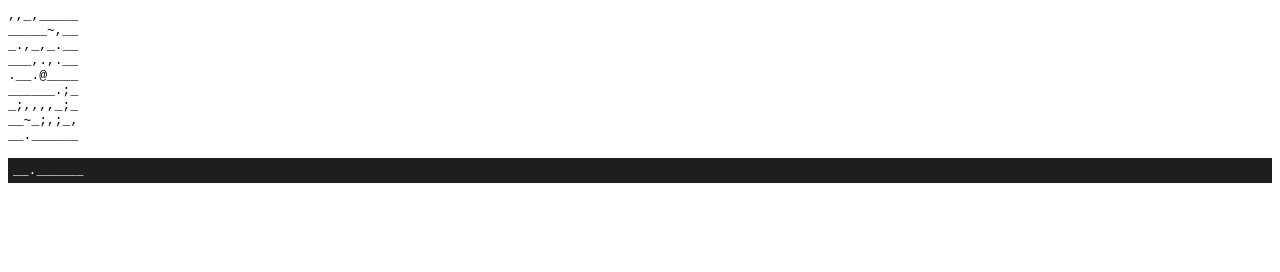
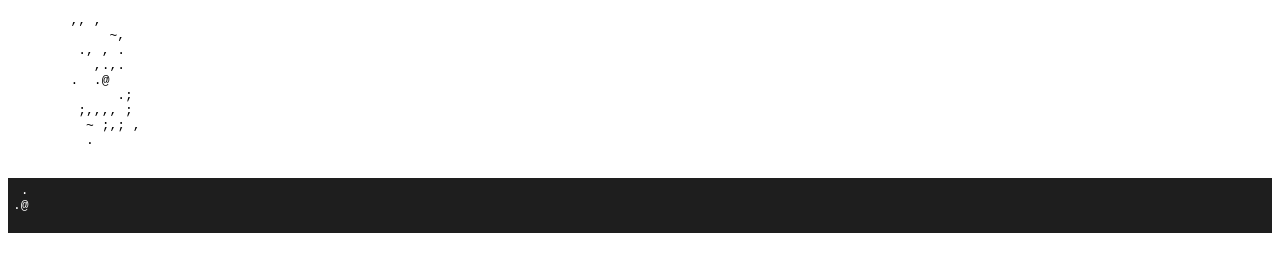
Before and after one commit to CartoonChess/TextShifting, a plain HTML site: page index.html in a window 1280 px wide. Drawn offline with Linux system fonts and the light colour scheme.

Commit message:
Console with player surroundings

```diff
--- a/index.html
+++ b/index.html
@@ -7,6 +7,29 @@
     <meta name="viewport" content="width=device-width, initial-scale=1">
     <script>
         document.addEventListener('DOMContentLoaded', function () {
+            class Coordinate {
+                constructor(column, line) {
+                    this.column = column;
+                    this.line = line;
+                }
+                // possibly provide some func/prop that provides .leftOfMe
+            }
+
+            class Surroundings {
+                constructor(lines, coordinate) {
+                    const x = coordinate.column;
+                    const y = coordinate.line;
+                    this.here = lines[y][x];
+                    this.up = lines[y - 1][x];
+                    this.down = lines[y + 1][x];
+                    this.left = lines[y][x - 1];
+                    this.right = lines[y][x + 1];
+                }
+                toString() {
+                    return ` ${this.up} \n${this.left}${this.here}${this.right}\n ${this.down} `;
+                }
+            }
+
             function generateArrays(numberOfElements) {
                 const arrays = [];
 
@@ -18,7 +41,7 @@
 
                         if (randomNumber < 0.65) {
                             // Space gets eaten by one of the commands... join?
-                            character = '_';
+                            character = ' ';
                         } else if (randomNumber < 0.8) {
                             character = '.';
                         } else if (randomNumber < 0.95) {
@@ -31,7 +54,6 @@
 
                         array.push(character);
                     }
-
                     arrays.push(array);
                 }
                 return arrays;
@@ -43,22 +65,30 @@
             var currentPosition = 0;
             var numberOfLines = 9;
             var numberOfColumns = 9;
+            const playerPosition = new Coordinate(Math.floor(numberOfColumns / 2), Math.floor(numberOfLines / 2));
 
-            function setCharAt(str, index, chr) {
+            function replaceCharAt(index, chr, str) {
+                // If called as a func of string, operate on copy of String itself
+                if (!str) {str = this;}
                 if (index > str.length - 1) return str;
                 return str.substring(0, index) + chr + str.substring(index + 1);
             }
+            // Add this as a method on String
+            String.prototype.replaceCharAt = replaceCharAt;
 
             function updateText() {
+                const lines = [];
                 for (let i = 0; i < numberOfLines; i++) {
-                    var line = arrays[topArrayIndex + i].slice(currentPosition, currentPosition + numberOfColumns).join('');
-                    updateConsole(line);
-                    // Show @ char at centre of both axes
-                    if (i === Math.floor(numberOfLines / 2)) {
-                        line = setCharAt(line, Math.floor(numberOfColumns / 2), '@');
+                    lines[i] = arrays[topArrayIndex + i].slice(currentPosition, currentPosition + numberOfColumns).join('');
+                    // Show @char at centre of both axes
+                    if (i === playerPosition.line) {
+                        lines[i] = lines[i].replaceCharAt(playerPosition.line, '@');
                     }
-                    document.getElementById(`line${i}`).textContent = line;
+                    document.getElementById(`line${i}`).textContent = lines[i];
                 }
+                const playerSurroundings = new Surroundings(lines, playerPosition);
+                // updateConsole(` ${playerSurroundings.up}\n${playerSurroundings.left}${playerSurroundings.here}${playerSurroundings.right}\n ${playerSurroundings.down}`);
+                updateConsole(playerSurroundings);
             }
 
             function shiftRight() {
@@ -112,7 +142,7 @@
             // Ignore swipes so page won't move
             // Except this doesn't actually work
             // document.addEventListener("touchmove", function (event) {
-            //     event.preventDefault();
+            //     event.codeventDefault();
             // });
 
             // Now the actual swipes
@@ -158,10 +188,6 @@
             /* Disable touch events */
         }
 
-        div {
-            font-family: monospace;
-        }
-
         #console {
             margin-top: 15px;
             padding: 5px;
@@ -169,7 +195,7 @@
             color: #ffffff;
         }
 
-        @media (prefers-color-scheme: dark) {
+        @media (codefers-color-scheme: dark) {
 
             html,
             body {
@@ -181,17 +207,19 @@
 </head>
 
 <body>
-    <div id="line0"></div>
-    <div id="line1"></div>
-    <div id="line2"></div>
-    <div id="line3"></div>
-    <div id="line4"></div>
-    <div id="line5"></div>
-    <div id="line6"></div>
-    <div id="line7"></div>
-    <div id="line8"></div>
+    <pre>
+        <code id="line0"></code>
+        <code id="line1"></code>
+        <code id="line2"></code>
+        <code id="line3"></code>
+        <code id="line4"></code>
+        <code id="line5"></code>
+        <code id="line6"></code>
+        <code id="line7"></code>
+        <code id="line8"></code>
+    </pre>
 
-    <div id="console"></div>
+    <pre id="console"></pre>
 </body>
 
 </html>
```
